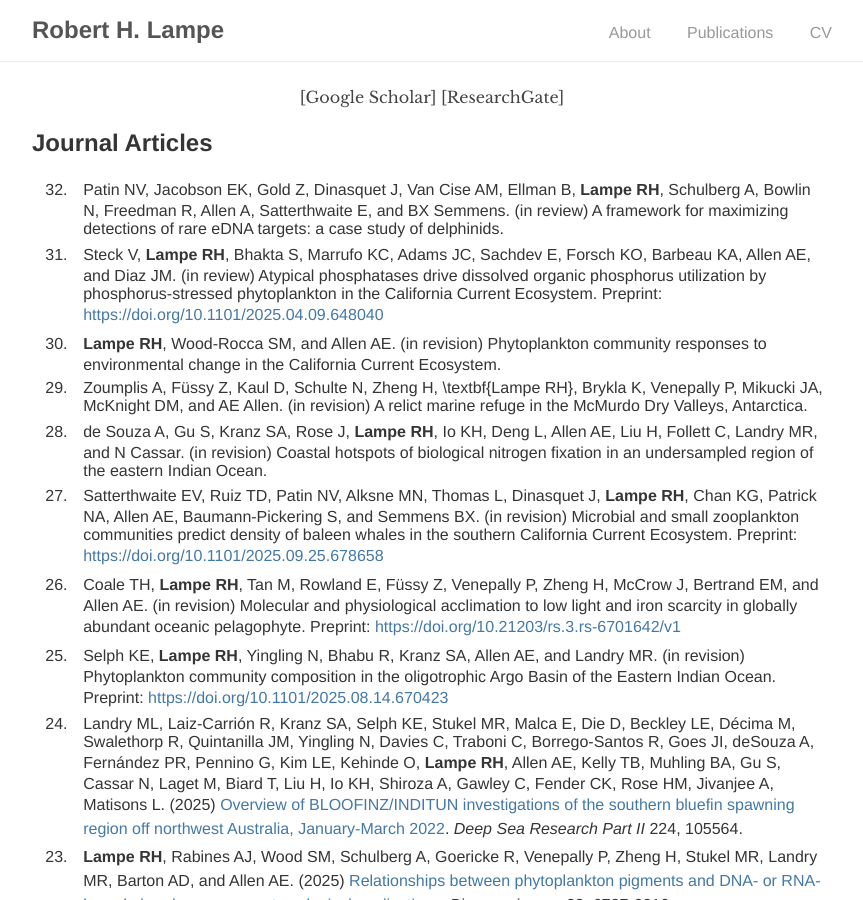
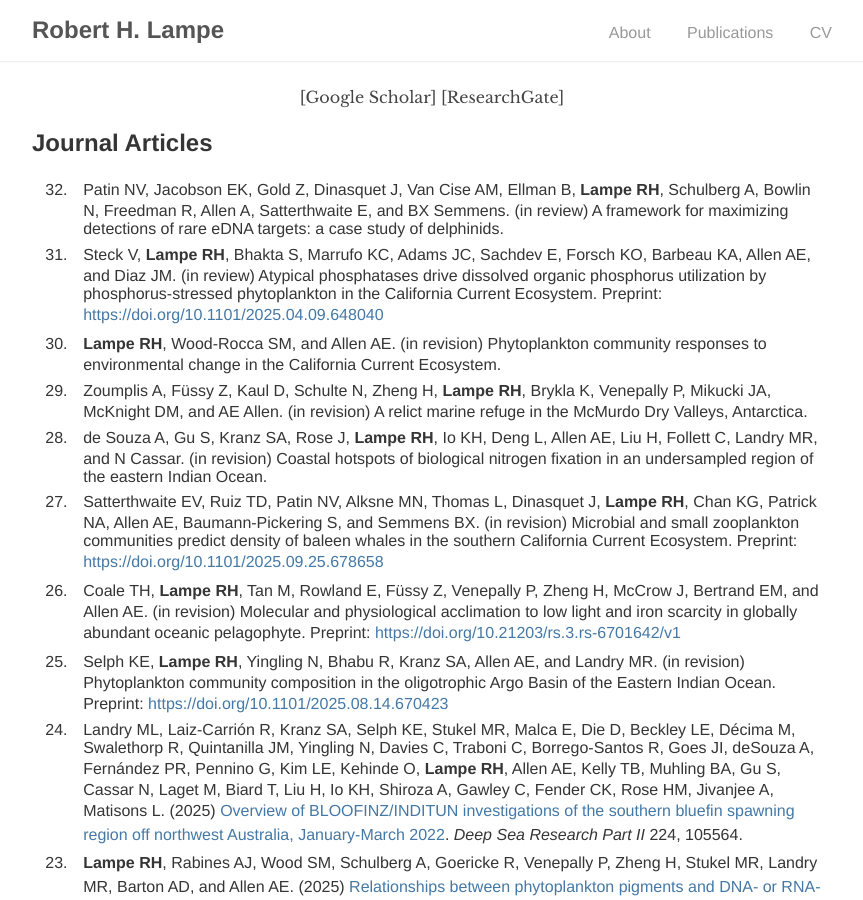
Before and after one commit to rhlampe/rhlampe.github.io, a Jekyll site: the page built from publications/index.html, in a window 1280 px wide and 900 px high. Shown: the whole window, without its empty margins (208-1071 px from the left). Built offline with Jekyll 4.4.1, drawn with Linux system fonts in a browser that asks for light colours.

Commit message:
fix typo

```diff
--- a/publications/index.html
+++ b/publications/index.html
@@ -14,7 +14,7 @@ title: Publications
   <li>Patin NV, Jacobson EK, Gold Z, Dinasquet J, Van Cise AM, Ellman B, <b>Lampe RH</b>, Schulberg A, Bowlin N, Freedman R, Allen A, Satterthwaite E, and BX Semmens. (in review) A framework for maximizing detections of rare eDNA targets: a case study of delphinids.</li>
   <li>Steck V, <b>Lampe RH</b>, Bhakta S, Marrufo KC, Adams JC, Sachdev E, Forsch KO, Barbeau KA, Allen AE, and Diaz JM. (in review) Atypical phosphatases drive dissolved organic phosphorus utilization by phosphorus-stressed phytoplankton in the California Current Ecosystem. Preprint: <a href="https://doi.org/10.1101/2025.04.09.648040">https://doi.org/10.1101/2025.04.09.648040</a></li>
   <li><b>Lampe RH</b>, Wood-Rocca SM, and Allen AE. (in revision) Phytoplankton community responses to environmental change in the California Current Ecosystem.</li>
-  <li>Zoumplis A, F&#252;ssy Z, Kaul D, Schulte N, Zheng H, \textbf{Lampe RH}, Brykla K, Venepally P, Mikucki JA, McKnight DM, and AE Allen. (in revision) A relict marine refuge in the McMurdo Dry Valleys, Antarctica.</li>
+  <li>Zoumplis A, F&#252;ssy Z, Kaul D, Schulte N, Zheng H, <b>Lampe RH</b>, Brykla K, Venepally P, Mikucki JA, McKnight DM, and AE Allen. (in revision) A relict marine refuge in the McMurdo Dry Valleys, Antarctica.</li>
   <li>de Souza A, Gu S, Kranz SA, Rose J, <b>Lampe RH</b>, Io KH, Deng L, Allen AE, Liu H, Follett C, Landry MR, and N Cassar. (in revision) Coastal hotspots of biological nitrogen fixation in an undersampled region of the eastern Indian Ocean.</li>
   <li>Satterthwaite EV, Ruiz TD, Patin NV, Alksne MN, Thomas L, Dinasquet J, <b>Lampe RH</b>, Chan KG, Patrick NA, Allen AE, Baumann-Pickering S, and Semmens BX. (in revision) Microbial and small zooplankton communities predict density of baleen whales in the southern California Current Ecosystem. Preprint: <a href="https://doi.org/10.1101/2025.09.25.678658">https://doi.org/10.1101/2025.09.25.678658</a></li>
   <li>Coale TH, <b>Lampe RH</b>, Tan M, Rowland E, F&#252;ssy Z, Venepally P, Zheng H, McCrow J, Bertrand EM, and Allen AE. (in revision) Molecular and physiological acclimation to low light and iron scarcity in globally abundant oceanic pelagophyte. Preprint: <a href="https://doi.org/10.21203/rs.3.rs-6701642/v1">https://doi.org/10.21203/rs.3.rs-6701642/v1</a></li>
```
